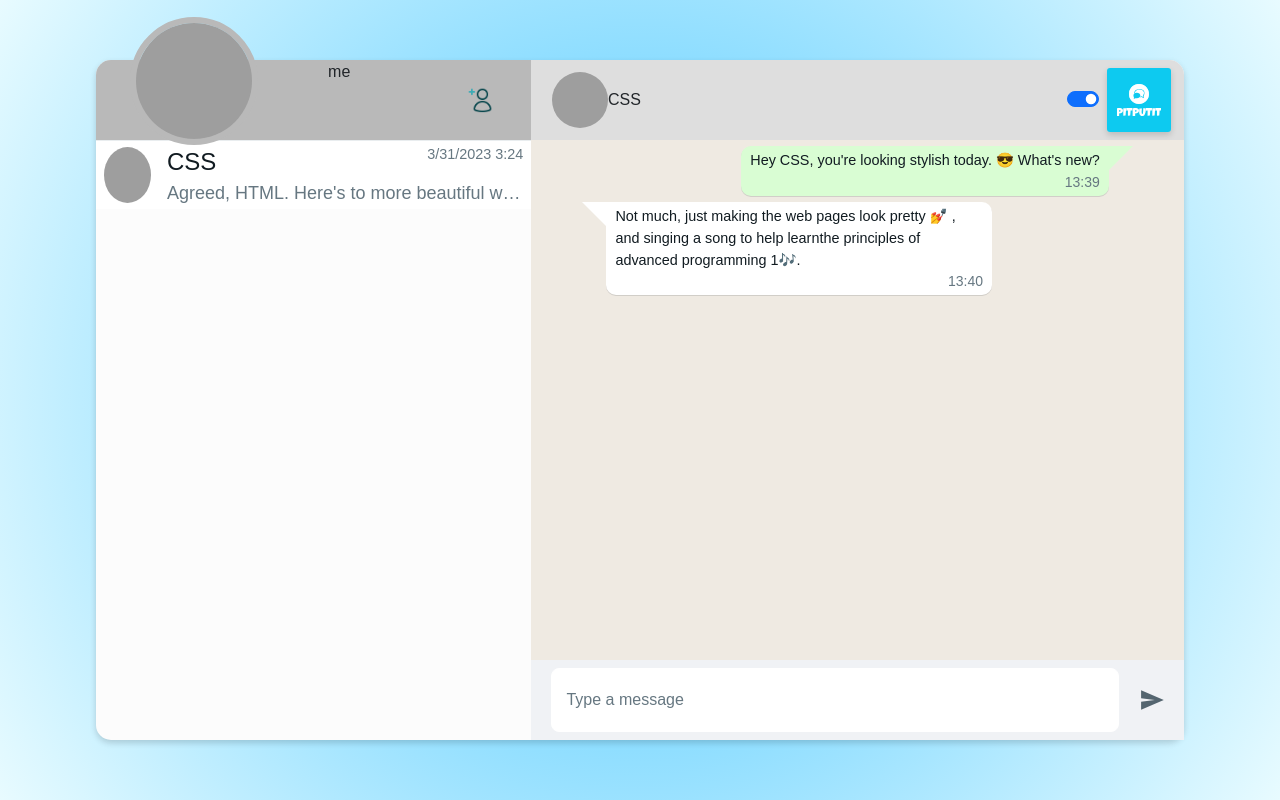
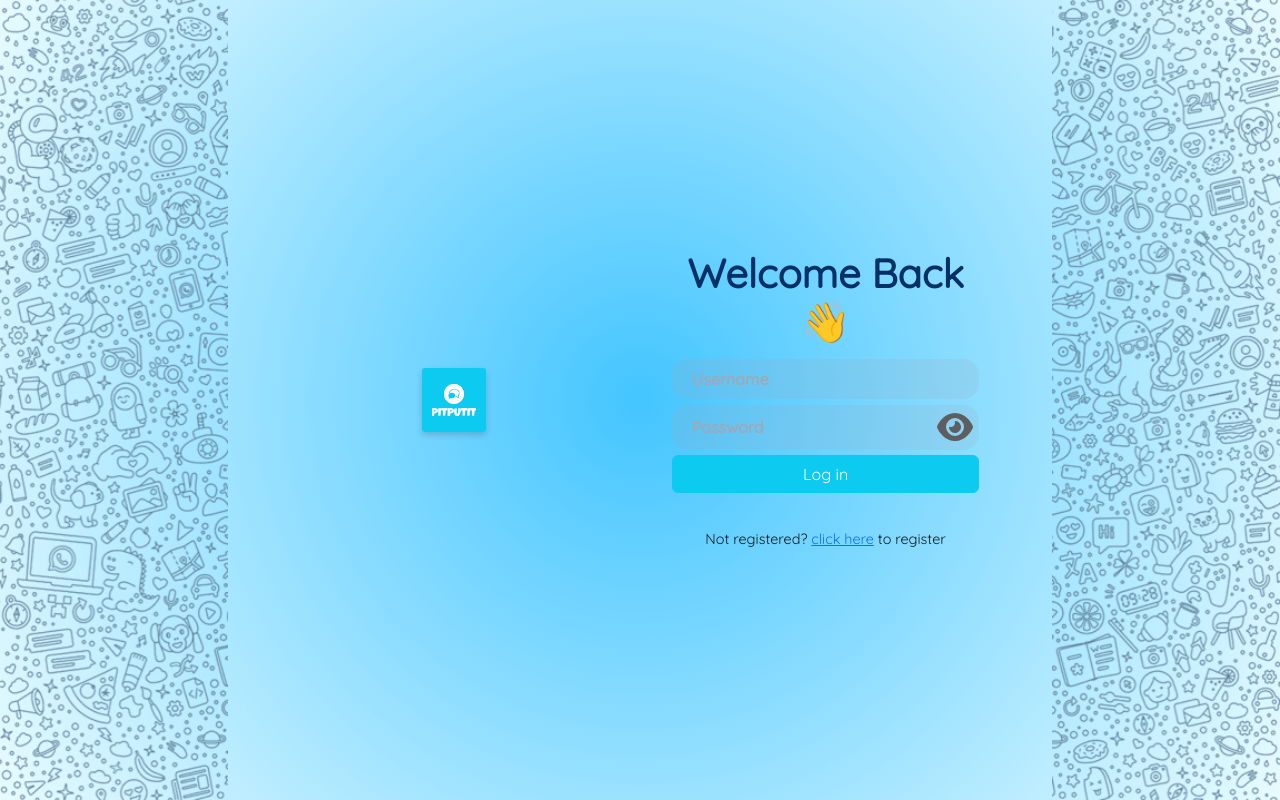
Before and after one commit to nshakedsl/PitputitReact, a React (Create React App) app: page / in a window 1280 px wide. Built offline with nearby package versions, Linux system fonts and the light colour scheme; grey boxes are pictures that could not be loaded.

Commit message:
fix font

```diff
--- a/src/App.css
+++ b/src/App.css
@@ -1,5 +1,8 @@
+@import url('https://fonts.googleapis.com/css2?family=Quicksand:wght@300;400&display=swap');
+
 .App {
   text-align: center;
+  font-family: 'Quicksand', sans-serif;
 }
 
 .App-logo {
@@ -32,6 +35,7 @@
   from {
     transform: rotate(0deg);
   }
+
   to {
     transform: rotate(360deg);
   }
--- a/src/App.js
+++ b/src/App.js
@@ -1,4 +1,3 @@
-import logo from './logo.svg';
 import LoginPage from './pages/LoginPage';
 import './App.css';
 import RegisterPage from './pages/RegisterPage';
@@ -11,12 +10,12 @@ function App() {
 
   return (
     <Router>
-    <Routes>
-      <Route path="/" element={<ChatPage />} />
-      <Route path="/register" element={<RegisterPage />} />
-      <Route path="/chats" element={<ChatPage />} />
-    </Routes>
-  </Router>
+      <Routes>
+        <Route path="/" element={<LoginPage />} />
+        <Route path="/register" element={<RegisterPage />} />
+        <Route path="/chats" element={<ChatPage />} />
+      </Routes>
+    </Router>
 
   );
 }
```
Also changed, not shown: 1 other file (tests, documents, lock files or other folders).
